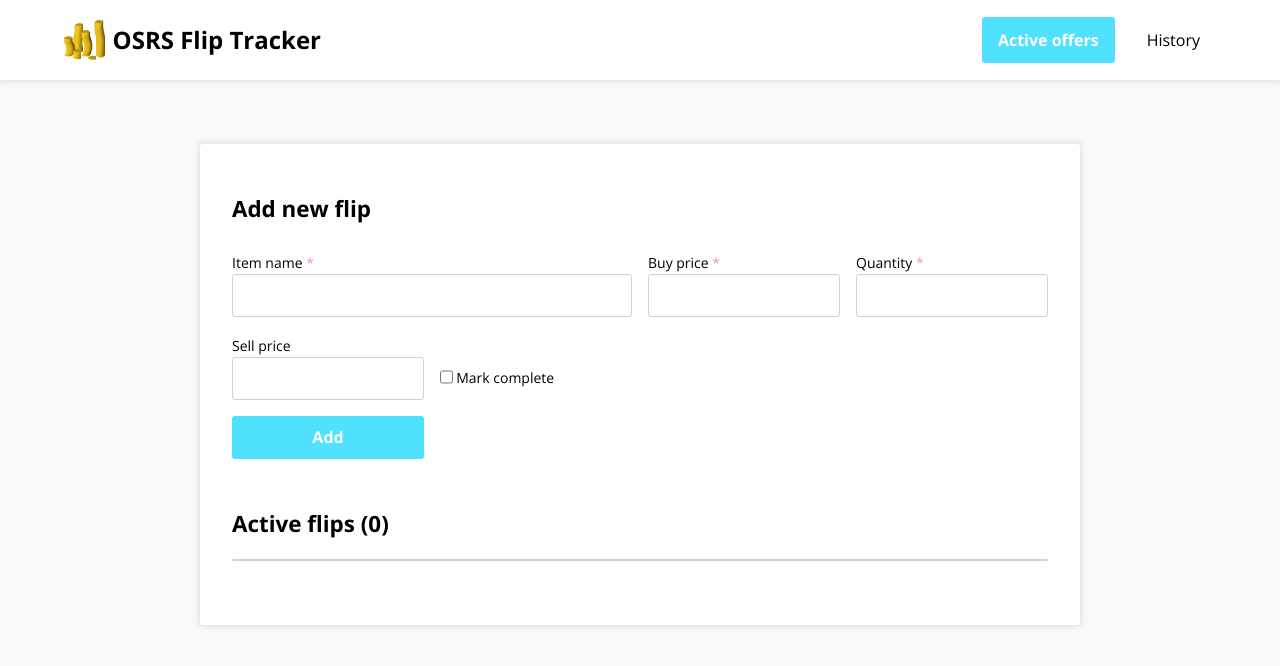
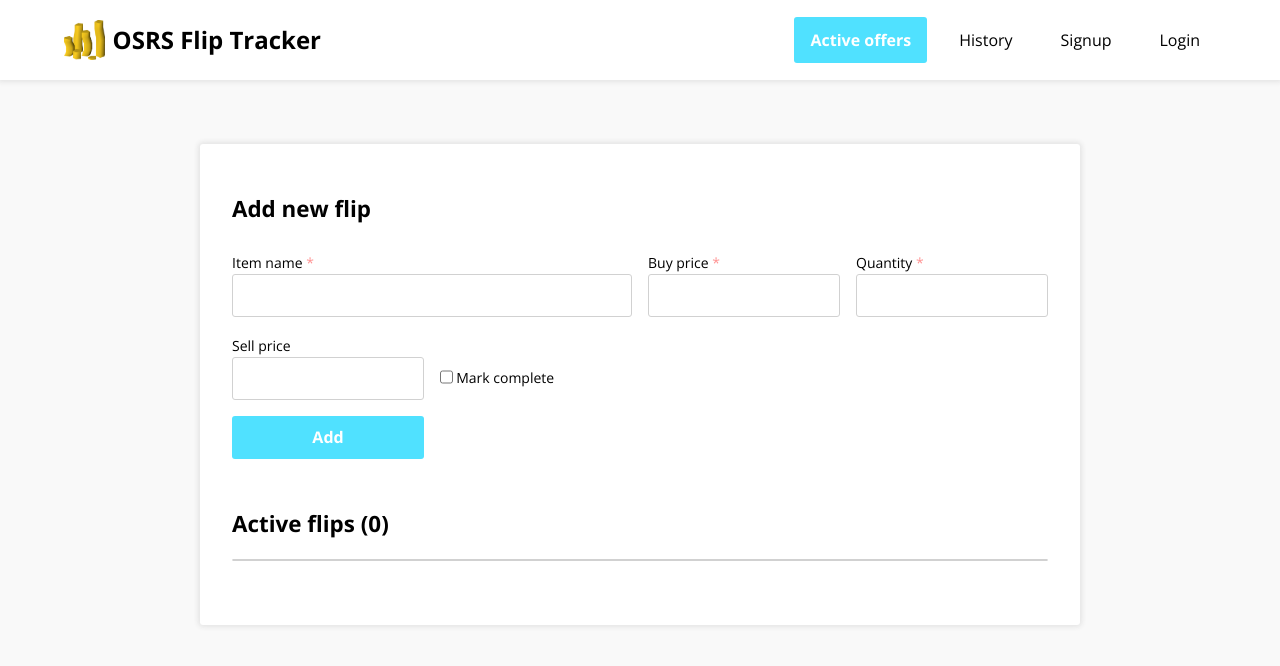
Before and after one commit to Ssevve/osrs-flip-tracker-react, a React (Create React App) app in the folder client/: page / in a window 1280 px wide. Shown: the top 666 px of the page. Built offline with nearby package versions, Linux system fonts and the light colour scheme.

Commit message:
Add signup and login links

```diff
--- a/client/src/components/Header/Header.jsx
+++ b/client/src/components/Header/Header.jsx
@@ -22,6 +22,12 @@
               <li className="nav__desktop-item">
                 <NavLink className="nav__desktop-link" activeClassName="nav__desktop-link--active" to="/history">History</NavLink>
               </li>
+              <li className="nav__desktop-item">
+                <NavLink className="nav__desktop-link" activeClassName="nav__desktop-link--active" to="/signup">Signup</NavLink>
+              </li>
+              <li className="nav__desktop-item">
+                <NavLink className="nav__desktop-link" activeClassName="nav__desktop-link--active" to="/login">Login</NavLink>
+              </li>
             </ul>
           </nav>
         </div>
```
